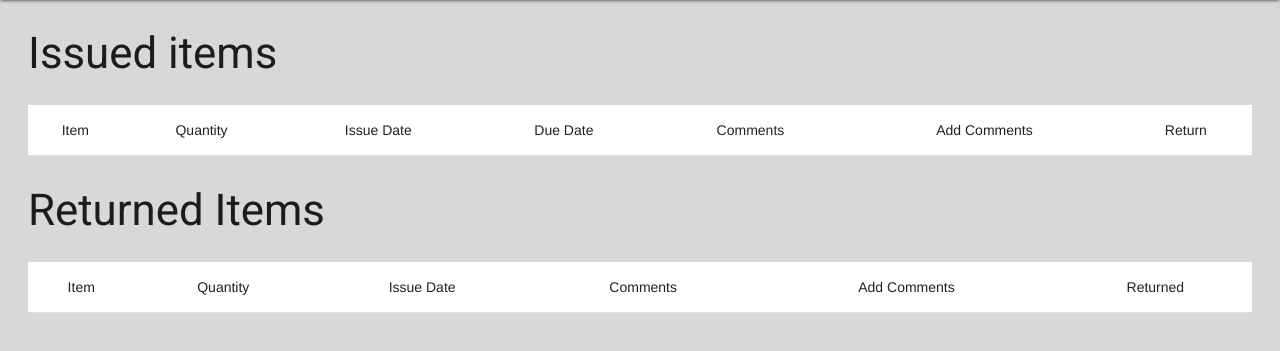
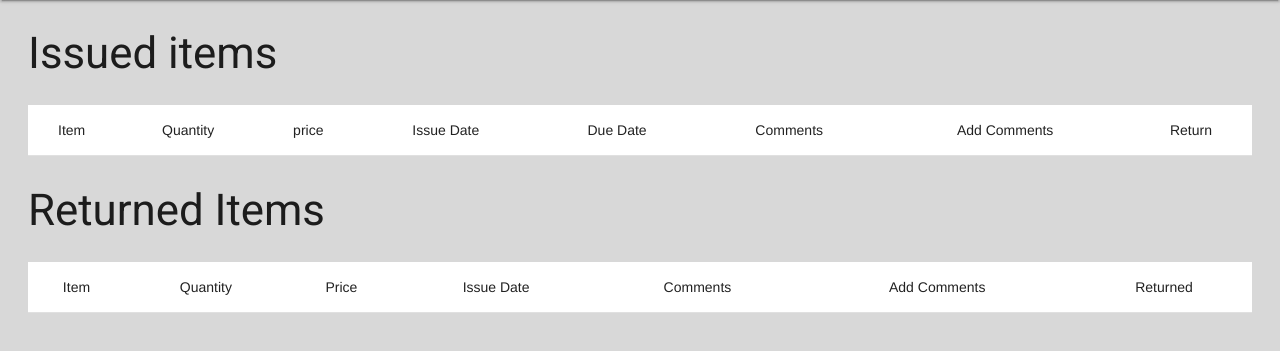
Before and after one commit to abhijeetmanhas/LAP-Inventory-Project, a Django app: template inv/templates/index.html in a window 1280 px wide. Shown: the part 112-463 px from the top of the page. Run offline with Django 3.2, Linux system fonts and the light colour scheme; data comes from the database, SQL or seed files in the repository; tables that the repository leaves empty hold one stand-in row (values such as "Sample post"); the template is opened without the code that fills it: values that come from a table or form of the project are taken from there, most other values are stand-ins (such as "Sample title", 1, 10 or a date in 2020); lists and menus that the app fills with data are empty; some libraries are stand-ins or nearby versions.

Commit message:
added price table to the project and removed due-date as requested by mentor

```diff
--- a/inv/forms.py
+++ b/inv/forms.py
@@ -45,12 +45,10 @@ class RentForm(forms.ModelForm):
     ), widget=forms.Select(attrs={'class': 'mdl-textfield__input'}))
     quantity = forms.IntegerField(widget=forms.NumberInput(
         attrs={'class': 'mdl-textfield__input'}))
-    due_date = forms.DateField(widget=forms.SelectDateWidget(
-        attrs={'class': 'mdl-textfield__input'}))
 
     class Meta:
         model = Rental
-        fields = ('user', 'object', 'quantity', 'due_date')
+        fields = ('user', 'object', 'quantity')
 
     def __init__(self, *args, **kwargs):
         kwargs.setdefault('label_suffix', '')
--- a/inv/models.py
+++ b/inv/models.py
@@ -53,7 +53,7 @@ class User(AbstractUser):
 class Inventory(models.Model):
     name = models.CharField(max_length=200)
     quantity = models.PositiveIntegerField()
-
+    price = models.PositiveIntegerField()
     def __str__(self):
         return self.name
 
@@ -63,8 +63,8 @@ class Rental(models.Model):
                              on_delete=models.CASCADE)
     object = models.ForeignKey(Inventory, on_delete=models.CASCADE)
     quantity = models.IntegerField()
+    ##price = models.IntegerField()
     returned = models.BooleanField(default=False)
-    due_date = models.DateField()
     issue_date = models.DateField(default=datetime.date.today)
     comments = models.TextField(max_length=500, null=True, blank=True)
 
--- a/inv/templates/index.html
+++ b/inv/templates/index.html
@@ -33,6 +33,7 @@
           <tr>
             <th>Item</th>
             <th>Quantity</th>
+            <th>price</th>
             <th>Issue Date</th>
             <th>Due Date</th>
             <th>Comments</th>
@@ -49,6 +50,7 @@
                 {% if rent.pk == form.pk.value %}
                   <td>{{ rent.object }}</td>
                   <td>{{ rent.quantity }}</td>
+                  <td>{{ rent.price }}</td>
                   <td>{{ rent.issue_date }}</td>
                   <td>{{ rent.due_date }}</td>
                   <td>{{ rent.comments }}</td>
@@ -87,6 +89,7 @@
         <tr>
           <th>Item</th>
           <th>Quantity</th>
+          <th>Price</th>
           <th>Issue Date</th>
           <th>Comments</th>
           <th>Add Comments</th>
@@ -102,6 +105,7 @@
               {% if rent.pk == form.pk.value %}
                 <td>{{ rent.object }}</td>
                 <td>{{ rent.quantity }}</td>
+                <td>{{ rent.price }}</td>
                 <td>{{ rent.issue_date }}</td>
                 <td>{{ rent.comments }}</td>
                 <td>
@@ -166,6 +170,7 @@
             <tr>
               <th>Item</th>
               <th>Quantity Available</th>
+              <th>Price</th>
             </tr>
           </thead>
 
@@ -174,6 +179,7 @@
               <tr>
                 <td>{{ inv.name }}</td>
                 <td>{{ inv.quantity }}</td>
+                <td>{{ inv.price }}</td>
               </tr>
             {% endfor %}
           </tbody>
```
Also changed, not shown: db.sqlite3, inv/migrations/0002_inventory_rental.py, inv/migrations/0005_remove_inventory_price.py (added), inv/migrations/0006_inventory_price.py (added), inv/migrations/0007_remove_rental_price.py (added), inv/migrations/0008_remove_rental_due_date.py (added).
